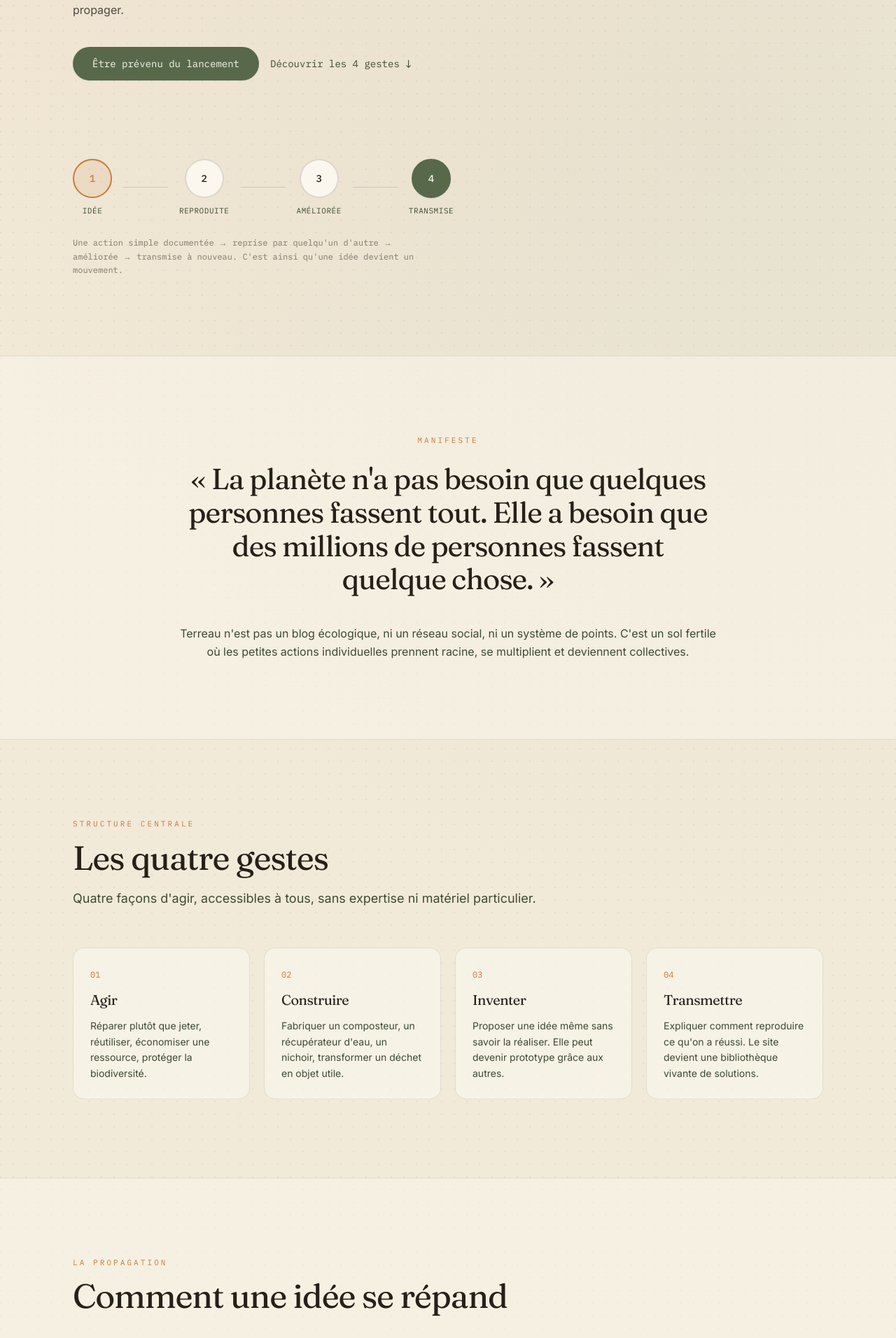
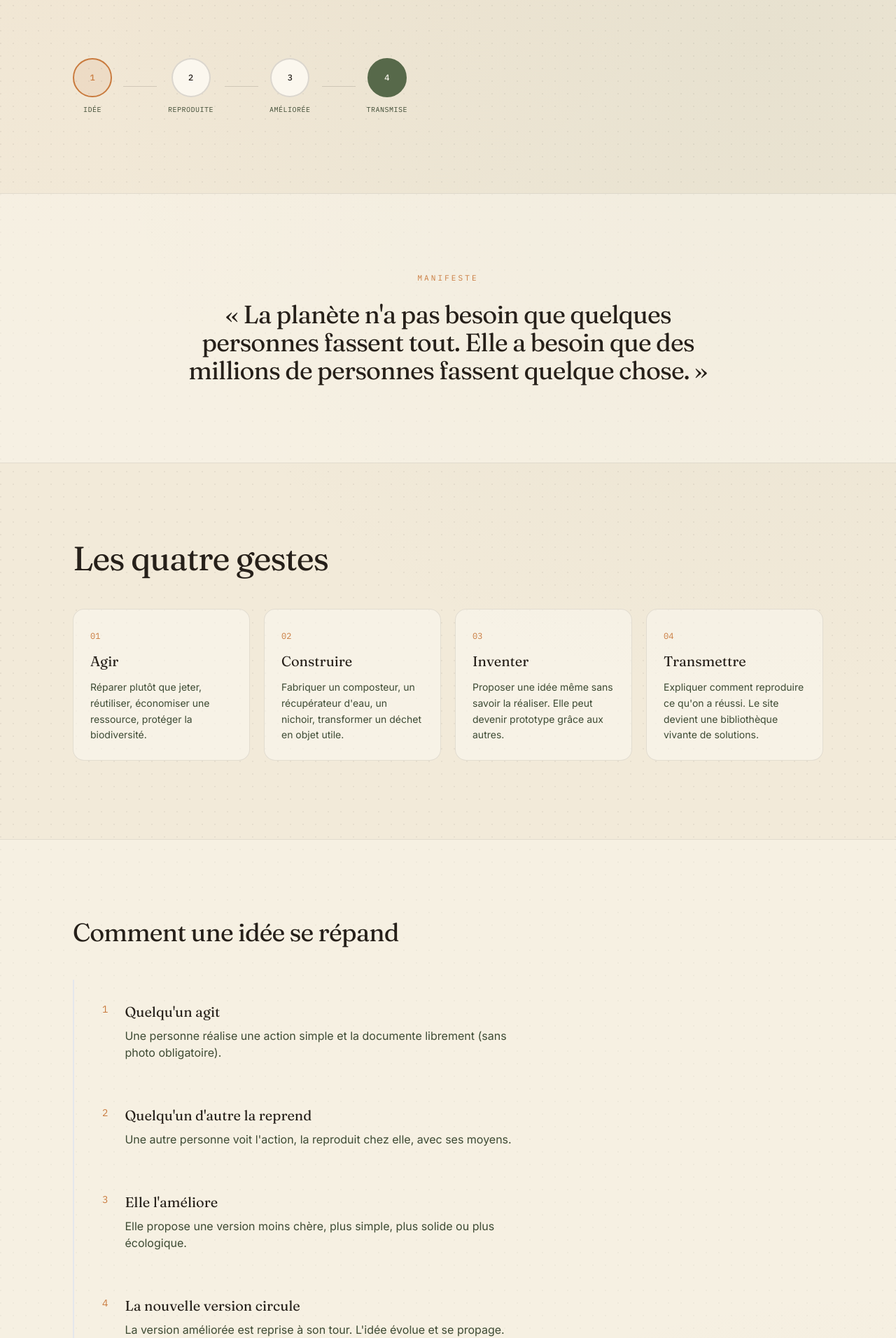
Before and after one commit to piratebtz64-hue/terreau, a Next.js app: page / in a window 1280 px wide. Shown: the part 749-2661 px from the top of the page at 70% size. Built offline with nearby package versions, Linux system fonts and the light colour scheme.

Commit message:
feat: real direct signup form with success state (no mailto)

```diff
--- a/app/page.tsx
+++ b/app/page.tsx
@@ -1,173 +1,81 @@
+import WaitlistForm from "@/components/WaitlistForm";
+
 export default function HomePage() {
   return (
     <main className="min-h-screen bg-soil-grain text-humus">
-      {/* ─── Header ─── */}
       <header className="sticky top-0 z-50 border-b border-humus/10 bg-parchment/85 backdrop-blur-md">
         <div className="mx-auto flex max-w-6xl items-center justify-between px-6 py-4 sm:px-10">
-          <a href="/" className="font-display text-xl font-semibold tracking-tight sm:text-2xl">
-            Terreau
-          </a>
+          <a href="/" className="font-display text-xl font-semibold tracking-tight sm:text-2xl">Terreau</a>
           <nav className="hidden items-center gap-8 text-sm font-medium text-moss-dark sm:flex">
             <a href="#gestes" className="transition-colors hover:text-humus">Les 4 gestes</a>
             <a href="#comment" className="transition-colors hover:text-humus">Comment ça marche</a>
-            <a
-              href="#inscription"
-              className="rounded-full bg-moss px-5 py-2.5 text-bone transition hover:bg-moss-dark"
-            >
-              Être prévenu
-            </a>
+            <a href="#inscription" className="rounded-full bg-moss px-5 py-2.5 text-bone transition hover:bg-moss-dark">Être prévenu</a>
           </nav>
-          <a
-            href="#inscription"
-            className="rounded-full bg-moss px-4 py-2 font-mono text-xs text-bone sm:hidden"
-          >
-            S&apos;inscrire
-          </a>
+          <a href="#inscription" className="rounded-full bg-moss px-4 py-2 font-mono text-xs text-bone sm:hidden">S&apos;inscrire</a>
         </div>
       </header>
 
-      {/* ─── Hero ─── */}
       <section className="relative overflow-hidden">
         <div className="mx-auto max-w-6xl px-6 pb-20 pt-16 sm:px-10 sm:pb-28 sm:pt-24 lg:pt-28">
           <div className="max-w-3xl">
-            <p className="mb-6 animate-fade-up font-mono text-[11px] uppercase tracking-[0.28em] text-clay">
-              Une idée qui se propage
-            </p>
-
+            <p className="mb-6 animate-fade-up font-mono text-[11px] uppercase tracking-[0.28em] text-clay">Une idée qui se propage</p>
             <h1 className="animate-fade-up animate-delay-1 font-display text-4xl leading-[1.08] tracking-tight text-humus sm:text-6xl lg:text-7xl">
-              La planète n&apos;a pas besoin{" "}
-              <br className="hidden sm:block" />
-              que quelques personnes{" "}
-              <br className="hidden sm:block" />
-              fassent tout.
+              La planète n&apos;a pas besoin que quelques personnes fassent tout.
             </h1>
-
             <p className="mt-7 animate-fade-up animate-delay-2 max-w-xl text-lg leading-relaxed text-moss-dark sm:mt-8 sm:text-xl">
               Elle a besoin que des millions de personnes fassent quelque chose.
             </p>
-
             <p className="mt-6 animate-fade-up animate-delay-3 max-w-xl text-base leading-relaxed text-humus/80">
-              Terreau est une plateforme gratuite où chacun peut agir concrètement
-              pour la planète — réparer, construire, inventer, transmettre —
-              et voir son idée se propager.
+              Terreau est une plateforme gratuite où chacun peut agir concrètement pour la planète — réparer, construire, inventer, transmettre — et voir son idée se propager.
             </p>
-
             <div className="mt-10 flex animate-fade-up animate-delay-4 flex-col gap-4 sm:flex-row sm:items-center">
-              <a
-                href="#inscription"
-                className="inline-flex w-fit items-center justify-center rounded-full bg-moss px-7 py-3.5 font-mono text-sm text-bone shadow-sm transition hover:bg-moss-dark hover:shadow-md"
-              >
-                Être prévenu du lancement
-              </a>
-              <a
-                href="#gestes"
-                className="inline-flex w-fit items-center gap-2 font-mono text-sm text-moss-dark transition hover:text-humus"
-              >
-                Découvrir les 4 gestes
-                <span aria-hidden className="text-base">↓</span>
-              </a>
+              <a href="#inscription" className="inline-flex w-fit rounded-full bg-moss px-7 py-3.5 font-mono text-sm text-bone shadow-sm transition hover:bg-moss-dark">Être prévenu du lancement</a>
+              <a href="#gestes" className="inline-flex w-fit items-center gap-2 font-mono text-sm text-moss-dark transition hover:text-humus">Découvrir les 4 gestes ↓</a>
             </div>
           </div>
 
-          {/* Propagation visual */}
           <div className="mt-20 animate-fade-up animate-delay-5 sm:mt-28">
             <div className="flex flex-wrap items-center gap-3 sm:gap-4">
               {["Idée", "Reproduite", "Améliorée", "Transmise"].map((step, i) => (
                 <div key={step} className="flex items-center gap-3 sm:gap-4">
                   <div className="flex flex-col items-center">
-                    <div
-                      className={`flex h-12 w-12 items-center justify-center rounded-full border-2 font-mono text-xs font-medium transition sm:h-14 sm:w-14 sm:text-sm ${
-                        i === 0
-                          ? "border-clay bg-clay/10 text-clay"
-                          : i === 3
-                          ? "border-moss bg-moss text-bone shadow-sm"
-                          : "border-humus/15 bg-bone text-humus"
-                      }`}
-                    >
-                      {i + 1}
-                    </div>
-                    <span className="mt-2.5 font-mono text-[10px] uppercase tracking-wider text-moss-dark sm:text-[11px]">
-                      {step}
-                    </span>
+                    <div className={`flex h-12 w-12 items-center justify-center rounded-full border-2 font-mono text-xs font-medium sm:h-14 sm:w-14 ${
+                      i === 0 ? "border-clay bg-clay/10 text-clay" : i === 3 ? "border-moss bg-moss text-bone" : "border-humus/15 bg-bone text-humus"
+                    }`}>{i + 1}</div>
+                    <span className="mt-2.5 font-mono text-[10px] uppercase tracking-wider text-moss-dark">{step}</span>
                   </div>
-                  {i < 3 && (
-                    <div className="hidden h-px w-8 bg-humus/15 sm:block sm:w-12 md:w-16" />
-                  )}
+                  {i < 3 && <div className="hidden h-px w-8 bg-humus/15 sm:block sm:w-12" />}
                 </div>
               ))}
             </div>
-            <p className="mt-7 max-w-lg font-mono text-xs leading-relaxed text-humus/55">
-              Une action simple documentée → reprise par quelqu&apos;un d&apos;autre →
-              améliorée → transmise à nouveau. C&apos;est ainsi qu&apos;une idée devient un mouvement.
-            </p>
           </div>
         </div>
       </section>
 
-      {/* ─── Manifeste ─── */}
       <section className="border-y border-humus/10 bg-bone/50">
         <div className="mx-auto max-w-6xl px-6 py-20 sm:px-10 sm:py-28">
           <div className="mx-auto max-w-3xl text-center">
-            <p className="mb-6 font-mono text-[11px] uppercase tracking-[0.28em] text-clay">
-              Manifeste
-            </p>
-            <blockquote className="font-display text-2xl leading-snug tracking-tight text-humus sm:text-3xl lg:text-[2.6rem] lg:leading-[1.15]">
-              « La planète n&apos;a pas besoin que quelques personnes fassent tout.
-              Elle a besoin que des millions de personnes fassent quelque chose. »
+            <p className="mb-6 font-mono text-[11px] uppercase tracking-[0.28em] text-clay">Manifeste</p>
+            <blockquote className="font-display text-2xl leading-snug tracking-tight sm:text-3xl lg:text-4xl">
+              « La planète n&apos;a pas besoin que quelques personnes fassent tout. Elle a besoin que des millions de personnes fassent quelque chose. »
             </blockquote>
-            <p className="mt-10 text-base leading-relaxed text-moss-dark">
-              Terreau n&apos;est pas un blog écologique, ni un réseau social, ni un système de points.
-              C&apos;est un sol fertile où les petites actions individuelles prennent racine,
-              se multiplient et deviennent collectives.
-            </p>
           </div>
         </div>
       </section>
 
-      {/* ─── Les 4 Gestes ─── */}
       <section id="gestes" className="scroll-mt-20">
         <div className="mx-auto max-w-6xl px-6 py-20 sm:px-10 sm:py-28">
-          <div className="mb-14 max-w-2xl">
-            <p className="mb-4 font-mono text-[11px] uppercase tracking-[0.28em] text-clay">
-              Structure centrale
-            </p>
-            <h2 className="font-display text-3xl tracking-tight sm:text-4xl lg:text-5xl">
-              Les quatre gestes
-            </h2>
-            <p className="mt-5 text-base leading-relaxed text-moss-dark sm:text-lg">
-              Quatre façons d&apos;agir, accessibles à tous, sans expertise ni matériel particulier.
-            </p>
-          </div>
-
+          <h2 className="mb-12 font-display text-3xl tracking-tight sm:text-4xl lg:text-5xl">Les quatre gestes</h2>
           <div className="grid gap-5 sm:grid-cols-2 lg:grid-cols-4">
             {[
-              {
-                num: "01",
-                title: "Agir",
-                desc: "Réparer plutôt que jeter, réutiliser, économiser une ressource, protéger la biodiversité."
-              },
-              {
-                num: "02",
-                title: "Construire",
-                desc: "Fabriquer un composteur, un récupérateur d'eau, un nichoir, transformer un déchet en objet utile."
-              },
-              {
-                num: "03",
-                title: "Inventer",
-                desc: "Proposer une idée même sans savoir la réaliser. Elle peut devenir prototype grâce aux autres."
-              },
-              {
-                num: "04",
-                title: "Transmettre",
-                desc: "Expliquer comment reproduire ce qu'on a réussi. Le site devient une bibliothèque vivante de solutions."
-              }
+              { num: "01", title: "Agir", desc: "Réparer plutôt que jeter, réutiliser, économiser une ressource, protéger la biodiversité." },
+              { num: "02", title: "Construire", desc: "Fabriquer un composteur, un récupérateur d'eau, un nichoir, transformer un déchet en objet utile." },
+              { num: "03", title: "Inventer", desc: "Proposer une idée même sans savoir la réaliser. Elle peut devenir prototype grâce aux autres." },
+              { num: "04", title: "Transmettre", desc: "Expliquer comment reproduire ce qu'on a réussi. Le site devient une bibliothèque vivante de solutions." }
             ].map((g) => (
-              <div
-                key={g.num}
-                className="hover-lift group rounded-2xl border border-humus/10 bg-bone/60 p-6 transition hover:border-moss/25 hover:bg-bone"
-              >
+              <div key={g.num} className="hover-lift rounded-2xl border border-humus/10 bg-bone/60 p-6">
                 <span className="font-mono text-xs text-clay">{g.num}</span>
-                <h3 className="mt-3 font-display text-xl tracking-tight">{g.title}</h3>
+                <h3 className="mt-3 font-display text-xl">{g.title}</h3>
                 <p className="mt-3 text-sm leading-relaxed text-moss-dark">{g.desc}</p>
               </div>
             ))}
@@ -175,58 +83,22 @@
         </div>
       </section>
 
-      {/* ─── Comment ça marche ─── */}
       <section id="comment" className="scroll-mt-20 border-t border-humus/10 bg-bone/40">
         <div className="mx-auto max-w-6xl px-6 py-20 sm:px-10 sm:py-28">
-          <div className="mb-14 max-w-2xl">
-            <p className="mb-4 font-mono text-[11px] uppercase tracking-[0.28em] text-clay">
-              La propagation
-            </p>
-            <h2 className="font-display text-3xl tracking-tight sm:text-4xl lg:text-5xl">
-              Comment une idée se répand
-            </h2>
-          </div>
-
+          <h2 className="mb-12 font-display text-3xl tracking-tight sm:text-4xl">Comment une idée se répand</h2>
           <div className="space-y-0">
             {[
-              {
-                step: "1",
-                title: "Quelqu'un agit",
-                text: "Une personne réalise une action simple et la documente librement (sans photo obligatoire)."
-              },
-              {
-                step: "2",
-                title: "Quelqu'un d'autre la reprend",
-                text: "Une autre personne voit l'action, la reproduit chez elle, avec ses moyens."
-              },
-              {
-                step: "3",
-                title: "Elle l'améliore",
-                text: "Elle propose une version moins chère, plus simple, plus solide ou plus écologique."
-              },
-              {
-                step: "4",
-                title: "La nouvelle version circule",
-                text: "La version améliorée est reprise à son tour. L'idée évolue et se propage."
-              },
-              {
-                step: "5",
-                title: "Le mouvement grandit",
-                text: "Ce qui était une action isolée devient un cheminement collectif visible et vivant."
-              }
+              { step: "1", title: "Quelqu'un agit", text: "Une personne réalise une action simple et la documente librement (sans photo obligatoire)." },
+              { step: "2", title: "Quelqu'un d'autre la reprend", text: "Une autre personne voit l'action, la reproduit chez elle, avec ses moyens." },
+              { step: "3", title: "Elle l'améliore", text: "Elle propose une version moins chère, plus simple, plus solide ou plus écologique." },
+              { step: "4", title: "La nouvelle version circule", text: "La version améliorée est reprise à son tour. L'idée évolue et se propage." },
+              { step: "5", title: "Le mouvement grandit", text: "Ce qui était une action isolée devient un cheminement collectif visible et vivant." }
             ].map((item, idx) => (
-              <div
-                key={item.step}
-                className={`flex gap-6 border-l-2 py-8 pl-6 transition-colors sm:gap-10 sm:pl-10 ${
-                  idx === 4 ? "border-moss" : "border-humus/12 hover:border-moss/40"
-                }`}
-              >
+              <div key={item.step} className={`flex gap-6 border-l-2 py-8 pl-6 sm:pl-10 ${idx === 4 ? "border-moss" : "border-humus/12"}`}>
                 <span className="font-mono text-sm text-clay">{item.step}</span>
                 <div>
-                  <h3 className="font-display text-xl tracking-tight">{item.title}</h3>
-                  <p className="mt-2 max-w-xl text-sm leading-relaxed text-moss-dark sm:text-base">
-                    {item.text}
-                  </p>
+                  <h3 className="font-display text-xl">{item.title}</h3>
+                  <p className="mt-2 max-w-xl text-sm text-moss-dark sm:text-base">{item.text}</p>
                 </div>
               </div>
             ))}
@@ -234,124 +106,40 @@
         </div>
       </section>
 
-      {/* ─── Accessibilité ─── */}
       <section className="border-t border-humus/10">
         <div className="mx-auto max-w-6xl px-6 py-20 sm:px-10 sm:py-28">
           <div className="grid gap-6 lg:grid-cols-2">
             <div className="hover-lift rounded-2xl border border-humus/10 bg-bone/60 p-8 sm:p-10">
-              <p className="font-mono text-[11px] uppercase tracking-[0.22em] text-clay">
-                Accessible à tous
-              </p>
-              <h3 className="mt-4 font-display text-2xl tracking-tight">
-                Je n&apos;ai rien
-              </h3>
-              <p className="mt-4 text-base leading-relaxed text-moss-dark">
-                Pas d&apos;argent, pas de matériel, pas de compétence particulière ?
-                Terreau propose des actions gratuites et accessibles immédiatement.
-                Chacun peut commencer quelque part.
-              </p>
+              <p className="font-mono text-[11px] uppercase tracking-[0.22em] text-clay">Accessible à tous</p>
+              <h3 className="mt-4 font-display text-2xl">Je n&apos;ai rien</h3>
+              <p className="mt-4 text-base leading-relaxed text-moss-dark">Pas d&apos;argent, pas de matériel, pas de compétence particulière ? Terreau propose des actions gratuites et accessibles immédiatement.</p>
             </div>
-
             <div className="hover-lift rounded-2xl border border-humus/10 bg-bone/60 p-8 sm:p-10">
-              <p className="font-mono text-[11px] uppercase tracking-[0.22em] text-clay">
-                Entraide discrète
-              </p>
-              <h3 className="mt-4 font-display text-2xl tracking-tight">
-                Je peux aider
-              </h3>
-              <p className="mt-4 text-base leading-relaxed text-moss-dark">
-                Vous avez une compétence (bricolage, jardinage, électronique, couture…) ?
-                Vous pouvez la mettre au service d&apos;un projet, sans créer un réseau social
-                à profils publics.
-              </p>
+              <p className="font-mono text-[11px] uppercase tracking-[0.22em] text-clay">Entraide discrète</p>
+              <h3 className="mt-4 font-display text-2xl">Je peux aider</h3>
+              <p className="mt-4 text-base leading-relaxed text-moss-dark">Vous avez une compétence ? Mettez-la au service d&apos;un projet, sans créer un réseau social à profils publics.</p>
             </div>
-          </div>
-
-          <div className="mt-10 rounded-2xl border border-dashed border-humus/20 bg-parchment/60 p-8 text-center sm:p-10">
-            <p className="font-mono text-[11px] uppercase tracking-[0.22em] text-moss">
-              Règles du site
-            </p>
-            <ul className="mx-auto mt-6 max-w-2xl space-y-3 text-left text-sm leading-relaxed text-moss-dark sm:text-base">
-              <li className="flex gap-3">
-                <span className="text-clay">—</span>
-                Aucune photo ou preuve jamais obligatoire
-              </li>
-              <li className="flex gap-3">
-                <span className="text-clay">—</span>
-                Aucun classement, aucun système de points
-              </li>
-              <li className="flex gap-3">
-                <span className="text-clay">—</span>
-                Aucun chiffre d&apos;impact inventé
-              </li>
-              <li className="flex gap-3">
-                <span className="text-clay">—</span>
-                Le site reste gratuit. Les dons sont optionnels et sans pression.
-              </li>
-            </ul>
           </div>
         </div>
       </section>
 
-      {/* ─── Inscription ─── */}
       <section id="inscription" className="scroll-mt-20 border-t border-humus/10 bg-moss text-bone">
         <div className="mx-auto max-w-6xl px-6 py-20 sm:px-10 sm:py-28">
           <div className="mx-auto max-w-lg text-center">
-            <p className="mb-4 font-mono text-[11px] uppercase tracking-[0.28em] text-bone/65">
-              Lancement bientôt
-            </p>
-            <h2 className="font-display text-3xl tracking-tight sm:text-4xl">
-              Soyez prévenu du lancement
-            </h2>
-            <p className="mt-5 text-base leading-relaxed text-bone/80">
-              Laissez votre email. Nous vous écrirons uniquement quand Terreau ouvrira
-              ses portes. Pas de spam, pas de pression.
-            </p>
-
-            <form
-              action="mailto:bonjour@terreau.fr"
-              method="post"
-              encType="text/plain"
-              className="mt-10"
-            >
-              <div className="flex flex-col gap-3 sm:flex-row sm:justify-center">
-                <input
-                  type="email"
-                  name="email"
-                  required
-                  placeholder="votre@email.com"
-                  className="input-premium w-full rounded-full border-0 bg-bone/15 px-6 py-3.5 text-sm text-bone placeholder:text-bone/45 sm:max-w-[260px]"
-                />
-                <button
-                  type="submit"
-                  className="rounded-full bg-bone px-8 py-3.5 font-mono text-sm font-medium text-humus transition hover:bg-parchment active:scale-[0.98]"
-                >
-                  Me prévenir
-                </button>
-              </div>
-              <p className="mt-5 font-mono text-[11px] leading-relaxed text-bone/45">
-                Un seul email de lancement. Vous pouvez vous désinscrire à tout moment.
-              </p>
-            </form>
+            <p className="mb-4 font-mono text-[11px] uppercase tracking-[0.28em] text-bone/65">Lancement bientôt</p>
+            <h2 className="font-display text-3xl tracking-tight sm:text-4xl">Soyez prévenu du lancement</h2>
+            <p className="mt-5 text-base leading-relaxed text-bone/80">Laissez votre email. Nous vous écrirons uniquement quand Terreau ouvrira ses portes.</p>
+            <div className="mt-10">
+              <WaitlistForm />
+            </div>
           </div>
         </div>
       </section>
 
-      {/* ─── Footer ─── */}
-      <footer className="border-t border-humus/10 bg-parchment/30">
-        <div className="mx-auto flex max-w-6xl flex-col gap-6 px-6 py-12 sm:flex-row sm:items-center sm:justify-between sm:px-10">
-          <div>
-            <span className="font-display text-lg font-semibold">Terreau</span>
-            <p className="mt-1.5 font-mono text-xs text-moss">
-              Un sol fertile pour les actions collectives
-            </p>
-          </div>
-          <div className="flex flex-col gap-2 font-mono text-xs text-moss sm:items-end">
-            <span>© 2026 Terreau — Bordeaux</span>
-            <a href="mailto:bonjour@terreau.fr" className="transition hover:text-humus">
-              bonjour@terreau.fr
-            </a>
-          </div>
+      <footer className="border-t border-humus/10">
+        <div className="mx-auto flex max-w-6xl flex-col gap-4 px-6 py-10 sm:flex-row sm:items-center sm:justify-between sm:px-10">
+          <span className="font-display text-lg font-semibold">Terreau</span>
+          <span className="font-mono text-xs text-moss">© 2026 — Bordeaux</span>
         </div>
       </footer>
     </main>
```
